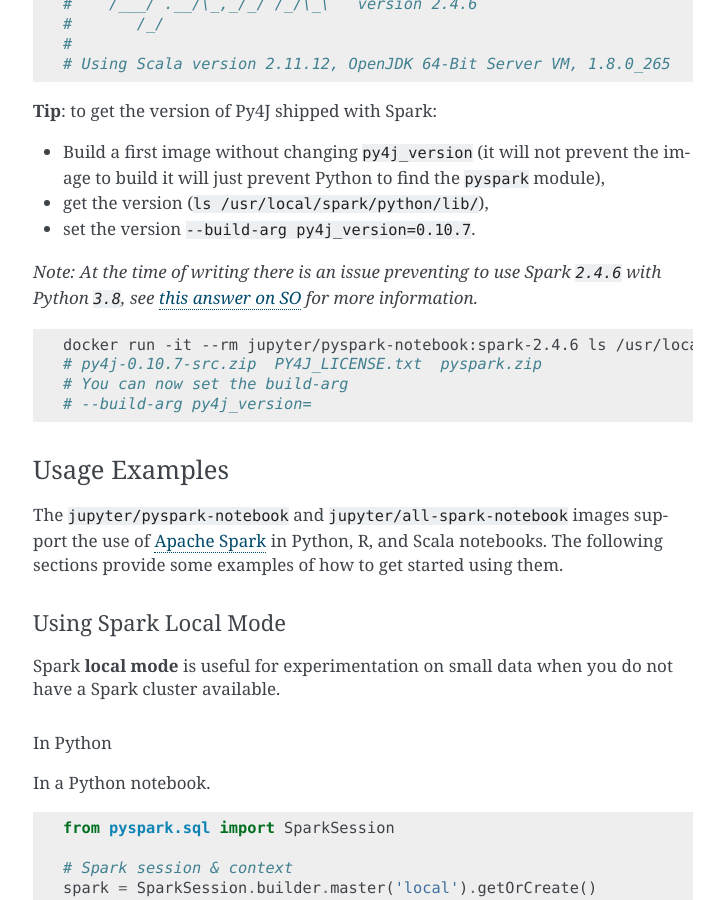
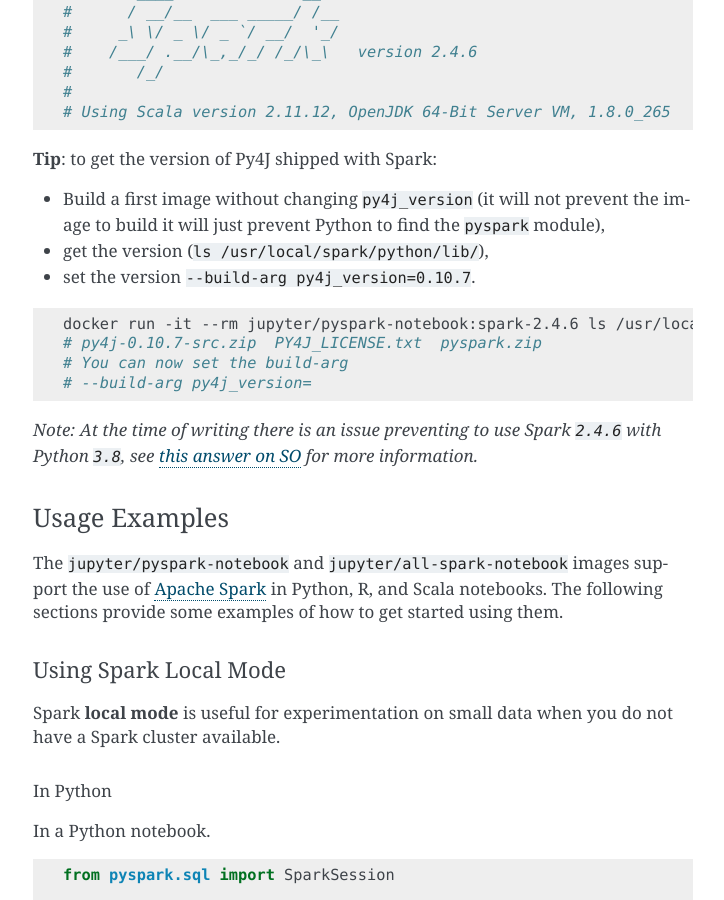
Before and after one commit to jupyter/docker-stacks, a Sphinx documentation site: the page built from docs/using/specifics.md, in a window 1280 px wide and 900 px high, scrolled down 1580 px. Shown: the whole window, without its empty margins (387-1111 px from the left). Built offline with Sphinx 7.4.7, drawn with Linux system fonts in a browser that asks for light colours; pages that are not in the unit, such as notebooks, are missing from menus; some of the changed text lies outside the part shown.

````diff
--- a/docs/using/specifics.md
+++ b/docs/using/specifics.md
@@ -59,14 +59,14 @@ docker run -it --rm jupyter/pyspark-notebook:spark-2.4.6 pyspark --version
  * get the version (`ls /usr/local/spark/python/lib/`),
  * set the version `--build-arg py4j_version=0.10.7`.
 
-*Note: At the time of writing there is an issue preventing to use Spark `2.4.6` with Python `3.8`, see [this answer on SO](https://stackoverflow.com/a/62173969/4413446) for more information.*
-
 ```bash
 docker run -it --rm jupyter/pyspark-notebook:spark-2.4.6 ls /usr/local/spark/python/lib/
 # py4j-0.10.7-src.zip  PY4J_LICENSE.txt  pyspark.zip
 # You can now set the build-arg
 # --build-arg py4j_version=
 ```
+
+*Note: At the time of writing there is an issue preventing to use Spark `2.4.6` with Python `3.8`, see [this answer on SO](https://stackoverflow.com/a/62173969/4413446) for more information.*
 
 ### Usage Examples
 
````
Also changed, not shown: other parts of docs/using/specifics.md (+1 -1 lines).
